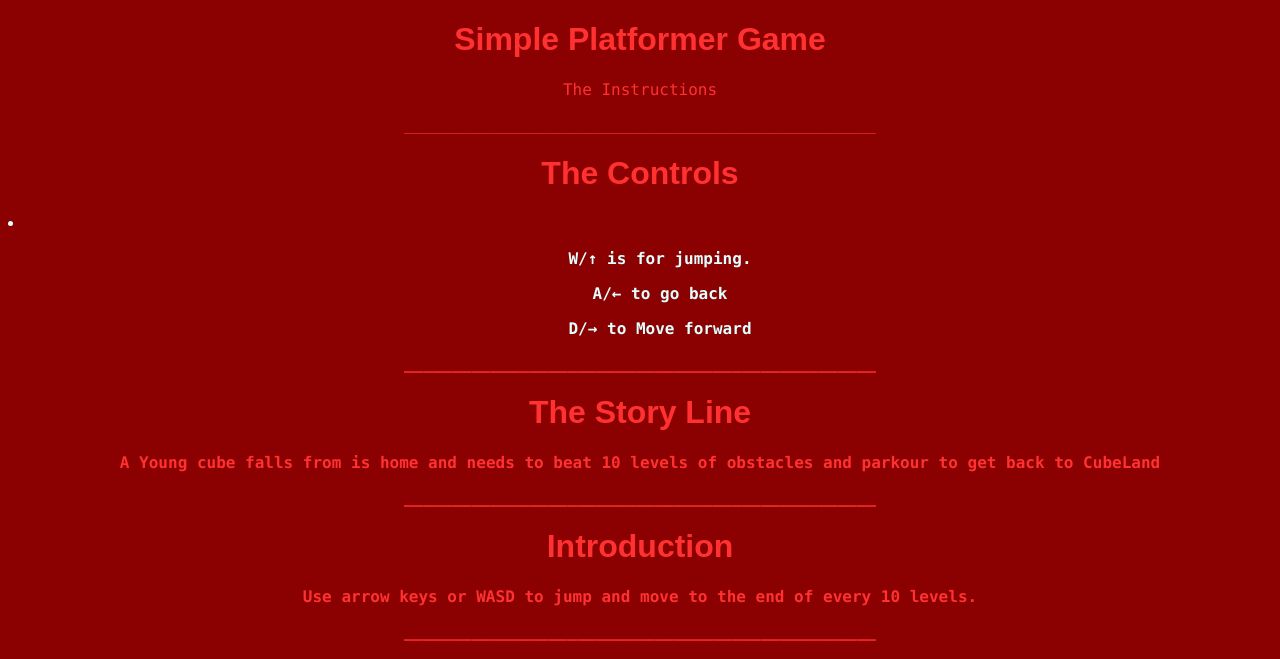
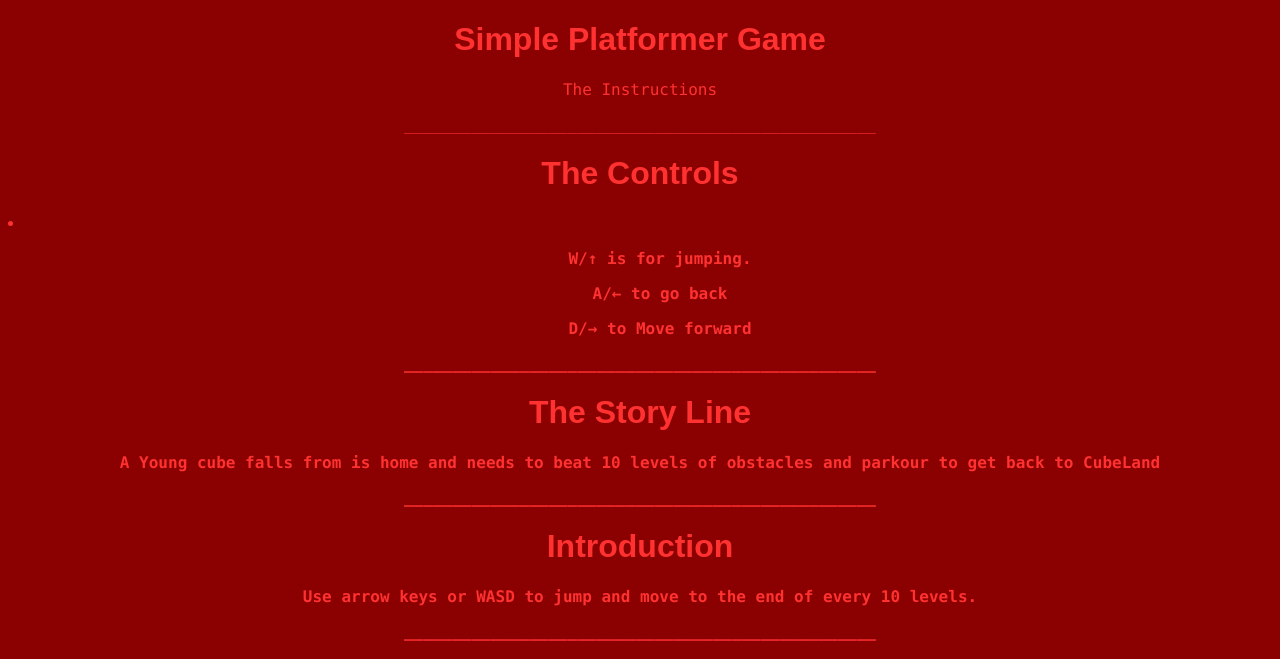
Before and after one commit to TheUltimate455/Simple-Game, a plain HTML site: page GameInstructions.html in a window 1280 px wide. Shown: the top 659 px of the page. Drawn offline with Linux system fonts and the light colour scheme.

Commit message:
Modified

```diff
--- a/gameinstuct.css
+++ b/gameinstuct.css
@@ -58,11 +58,11 @@ body {
 }
 ul {
      font-family: "Lucida Console", monospace;
-     color:#E0FFFF
+     color:#FF3131
 }
 li {
      font-family: "Lucida Console", monospace;
-     color:#E0FFFF
+     color:#FF3131
 }
 ::-webkit-scrollbar {
   width: 10px;
```
